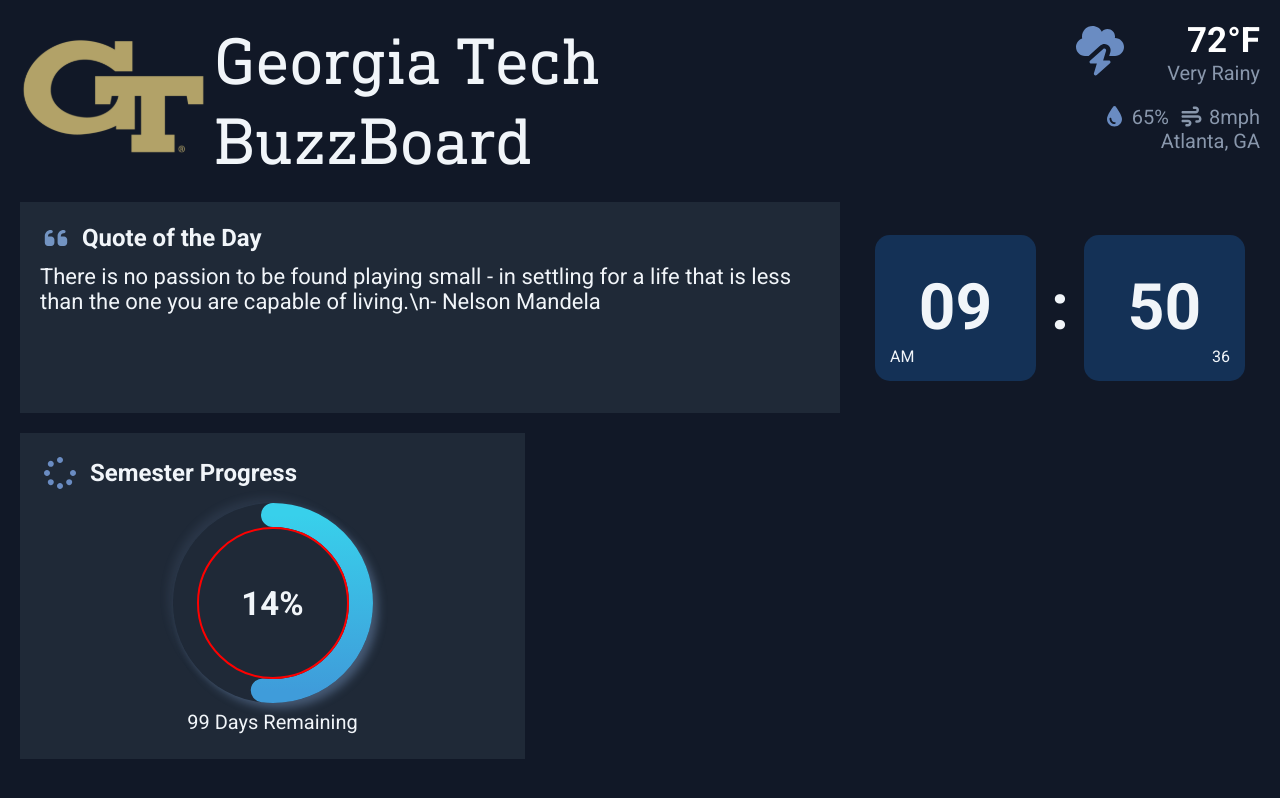
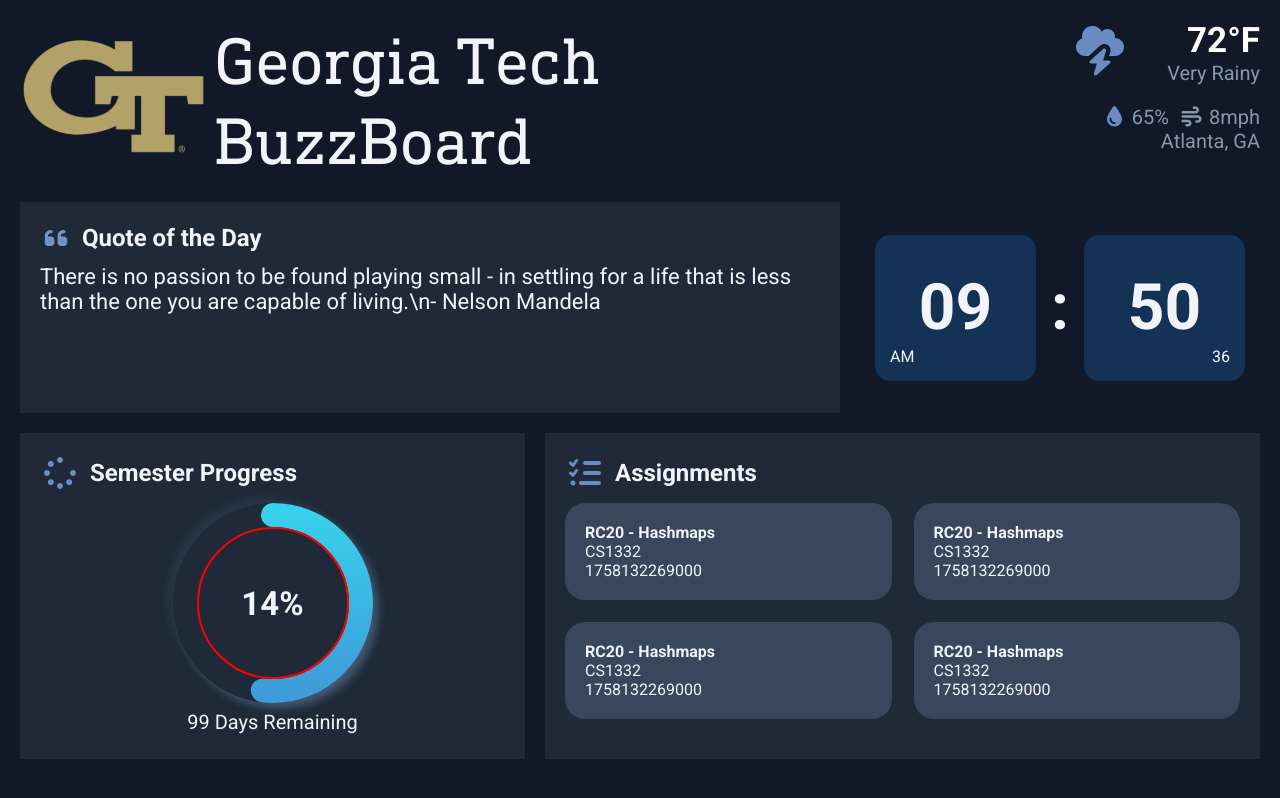
Before and after one commit to TheWalkingSea/BuzzBoard, a React (Vite) app: page / in a window 1280 px wide. Built offline with nearby package versions, Linux system fonts and the light colour scheme.

Commit message:
Implemented Assignments Component

```diff
--- a/src/App.tsx
+++ b/src/App.tsx
@@ -3,6 +3,7 @@ import Weather from './Components/Weather'
 import QuoteOfTheDay from './Components/QuoteOfTheDay'
 import Clock from './Components/Clock'
 import Progress from './Components/Progress'
+import Assignments from './Components/Assignments'
 
 function App() {
 
@@ -24,6 +25,8 @@ function App() {
 
       <Progress />
 
+      <Assignments />
+
     </>
   )
 }
--- a/src/Components/Assignments.css
+++ b/src/Components/Assignments.css
@@ -0,0 +1,21 @@
+.assignments {
+    grid-column: 6 / -1;
+}
+
+.assignmentContainer {
+    display: grid;
+    grid-template-columns: repeat(2, 1fr);
+    grid-gap: 22px;
+}
+
+.assignment {
+    display: flex;
+    flex-direction: column;
+    background-color: #39465B;
+    border-radius: 20px;
+    padding: 20px;
+}
+
+.name {
+    font-weight: bold;
+}
--- a/src/Components/Assignments.tsx
+++ b/src/Components/Assignments.tsx
@@ -0,0 +1,48 @@
+import './Assignments.css';
+
+
+export default function Assignments() {
+
+    // const [assignments, setAssignments] = useState();
+
+    const assignments = [
+        {
+            name: "RC20 - Hashmaps",
+            course: "CS1332",
+            due: 1758132269000
+        },
+        {
+            name: "RC20 - Hashmaps",
+            course: "CS1332",
+            due: 1758132269000
+        },
+        {
+            name: "RC20 - Hashmaps",
+            course: "CS1332",
+            due: 1758132269000
+        },
+        {
+            name: "RC20 - Hashmaps",
+            course: "CS1332",
+            due: 1758132269000
+        }
+    ]
+
+    return (
+        <section className="assignments">
+            <div className="containerHeading">
+                <img src="images/list-check-solid-full.svg" alt="Assignments List" width="40"/>
+                <h2 className="heading">Assignments</h2>
+            </div>
+                <div className="assignmentContainer">
+                    {assignments.map((assignment) => (
+                        <div className="assignment" key={assignment.name}>
+                            <div className="name">{assignment.name}</div>
+                            <div>{assignment.course}</div>
+                            <div>{assignment.due}</div>
+                        </div>
+                    ))}
+                </div>
+        </section>
+    )
+}
```
